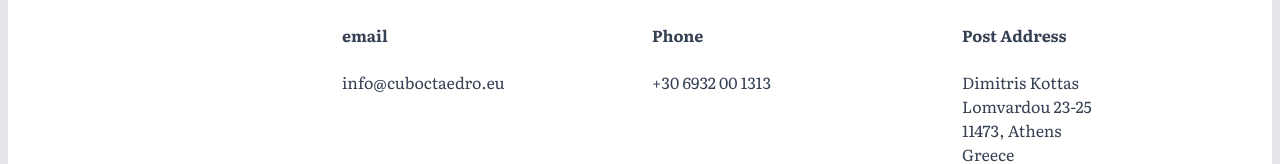
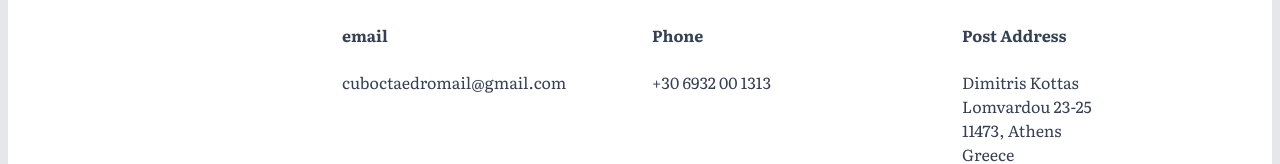
Before and after one commit to Cuboctaedro/dkottas-website, a Next.js app: page /contact in a window 1280 px wide. Shown: the part 215-379 px from the top of the page. Built offline with nearby package versions, Linux system fonts and the light colour scheme; what markdown-it-link-attributes would draw is missing.

Commit message:
Change contact email address
Updated email address to cuboctaedromail@gmail.com.

```diff
--- a/app/contact/page.tsx
+++ b/app/contact/page.tsx
@@ -13,7 +13,7 @@ const ContactPage = () => {
         <div className="px-3 w-full md:w-1/2 lg:w-1/3 xl:w-1/4 mb-12">
           <HeadingTwo level={2}>email</HeadingTwo>
           <div className="pt-6">
-            <a href="mailto:info@cuboctaedro.eu">info@cuboctaedro.eu</a>
+            <a href="mailto:cuboctaedromail@gmail.com">cuboctaedromail@gmail.com</a>
           </div>
         </div>
         <div className="px-3 w-full md:w-1/2 lg:w-1/3 xl:w-1/4 mb-12">
```
